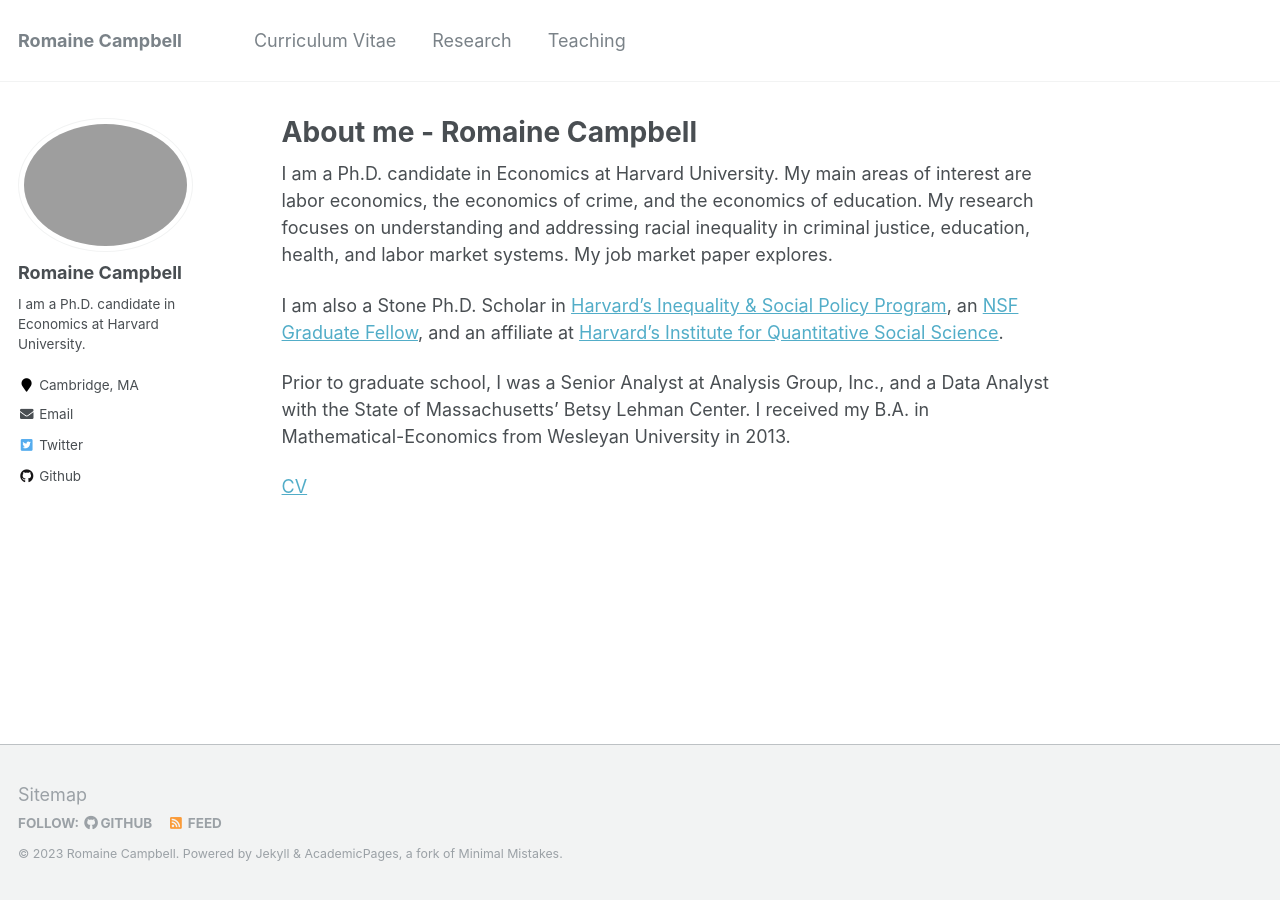
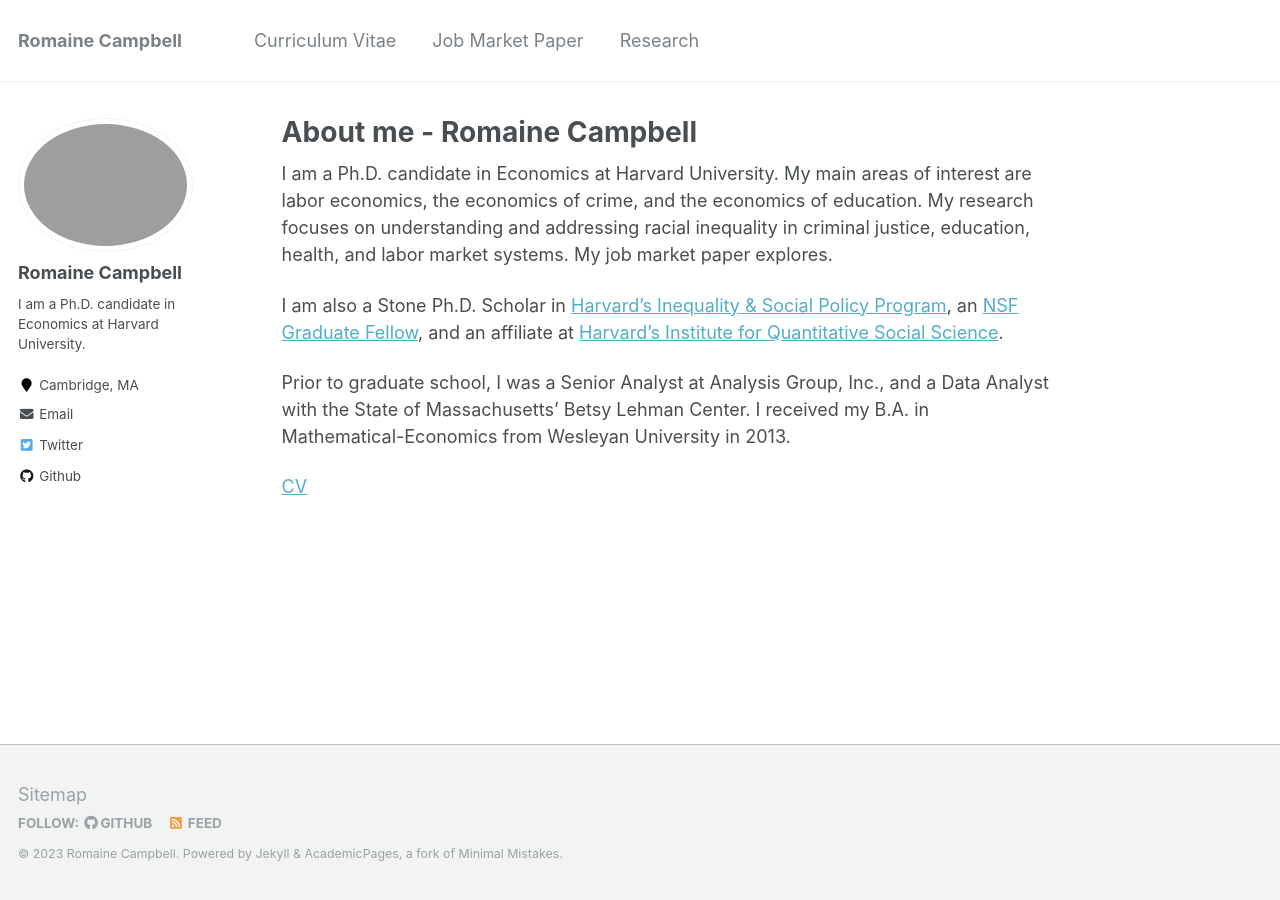
Before and after one commit to romaineacampbell/romaineacampbell.github.io, a Jekyll site: the page built from _pages/about.md, in a window 1280 px wide. Built offline with Jekyll 4.4.1, drawn with Linux system fonts in a browser that asks for light colours.

Commit message:
Updated navigation.yml and created job_market_paper.md

```diff
--- a/_data/navigation.yml
+++ b/_data/navigation.yml
@@ -3,8 +3,8 @@ main:
   - title: "Curriculum Vitae"
     url: /cv/
 
+  - title: "Job Market Paper"
+    url: /jobmarket/
+
   - title: "Research"
     url: /research/
-
-  - title: "Teaching"
-    url: /teaching/
```
Also changed, not shown: _pages/job_market_paper.md (added, +8 -0 lines).
